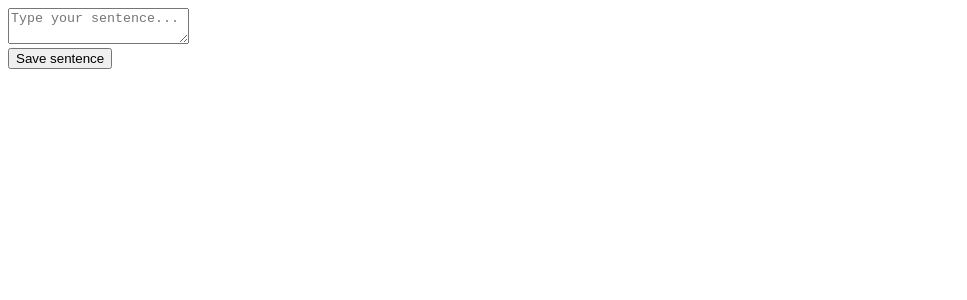
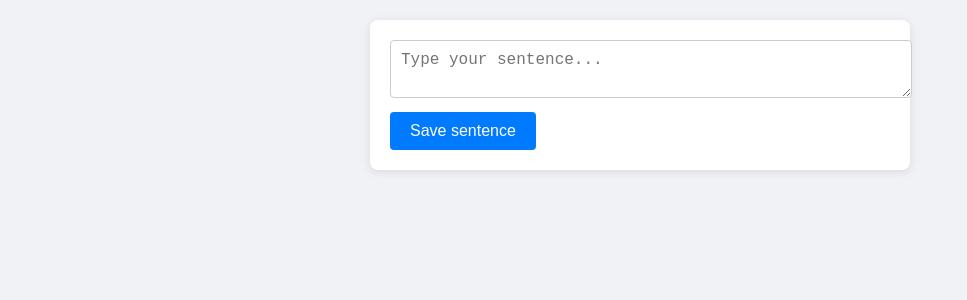
Before and after one commit to CezarBacanieski/use-reducer-react, a React (Create React App) app: page / in a window 1280 px wide. Shown: the top 300 px of the page, without its empty margins (0-967 px from the left). Built offline with nearby package versions, Linux system fonts and the light colour scheme.

Commit message:
style: adicionando css compelto para o app

```diff
--- /dev/null
+++ b/src/App.css
@@ -0,0 +1,99 @@
+body {
+  font-family: 'Arial', sans-serif;
+  margin: 0;
+  padding: 0;
+  box-sizing: border-box;
+  background-color: #f0f2f5;
+}
+
+.App {
+  display: flex;
+  flex-direction: column;
+  align-items: center;
+  padding: 20px;
+}
+
+form {
+  background-color: #fff;
+  padding: 20px;
+  border-radius: 8px;
+  box-shadow: 0 2px 10px rgba(0, 0, 0, 0.1);
+  width: 100%;
+  max-width: 500px;
+  margin-bottom: 20px;
+}
+
+textarea {
+  width: 100%;
+  padding: 10px;
+  border: 1px solid #ccc;
+  border-radius: 4px;
+  margin-bottom: 10px;
+  resize: vertical;
+  font-size: 16px;
+}
+
+button {
+  background-color: #007bff;
+  color: white;
+  border: none;
+  padding: 10px 20px;
+  border-radius: 4px;
+  cursor: pointer;
+  transition: background-color 0.3s;
+  font-size: 16px;
+}
+
+button:hover {
+  background-color: #0056b3;
+}
+
+button:disabled {
+  background-color: #ccc;
+  cursor: not-allowed;
+}
+
+p {
+  background-color: #fff;
+  padding: 15px;
+  border-radius: 8px;
+  box-shadow: 0 2px 10px rgba(0, 0, 0, 0.1);
+  margin-bottom: 10px;
+  display: flex;
+  justify-content: space-between;
+  align-items: center;
+  width: 100%;
+  max-width: 500px;
+}
+
+p button {
+  background-color: #dc3545;
+  padding: 5px 10px;
+}
+
+p button:hover {
+  background-color: #c82333;
+}
+
+/* Estilos responsivos */
+@media (max-width: 600px) {
+  form,
+  p {
+    padding: 15px;
+  }
+
+  button {
+    width: 100%;
+    font-size: 14px;
+  }
+
+  p {
+    flex-direction: column;
+    align-items: flex-start;
+  }
+
+  p button {
+    width: 100%;
+    margin-top: 10px;
+  }
+}
--- a/src/App.js
+++ b/src/App.js
@@ -1,3 +1,4 @@
+import './App.css';
 import { useReducer, useState } from 'react';
 import reducer, { ADD_SENTENCE, DELETE_SENTENCE } from './reducer';
 
@@ -35,7 +36,7 @@ function App() {
       </form>
       {sentences.map((atualSentence, index) => (
         <p key={index}>
-          {atualSentence} -{' '}
+          {atualSentence} {' '}
           <button onClick={() => deleteSentence(atualSentence)}>
             Delete sentence
           </button>
```
